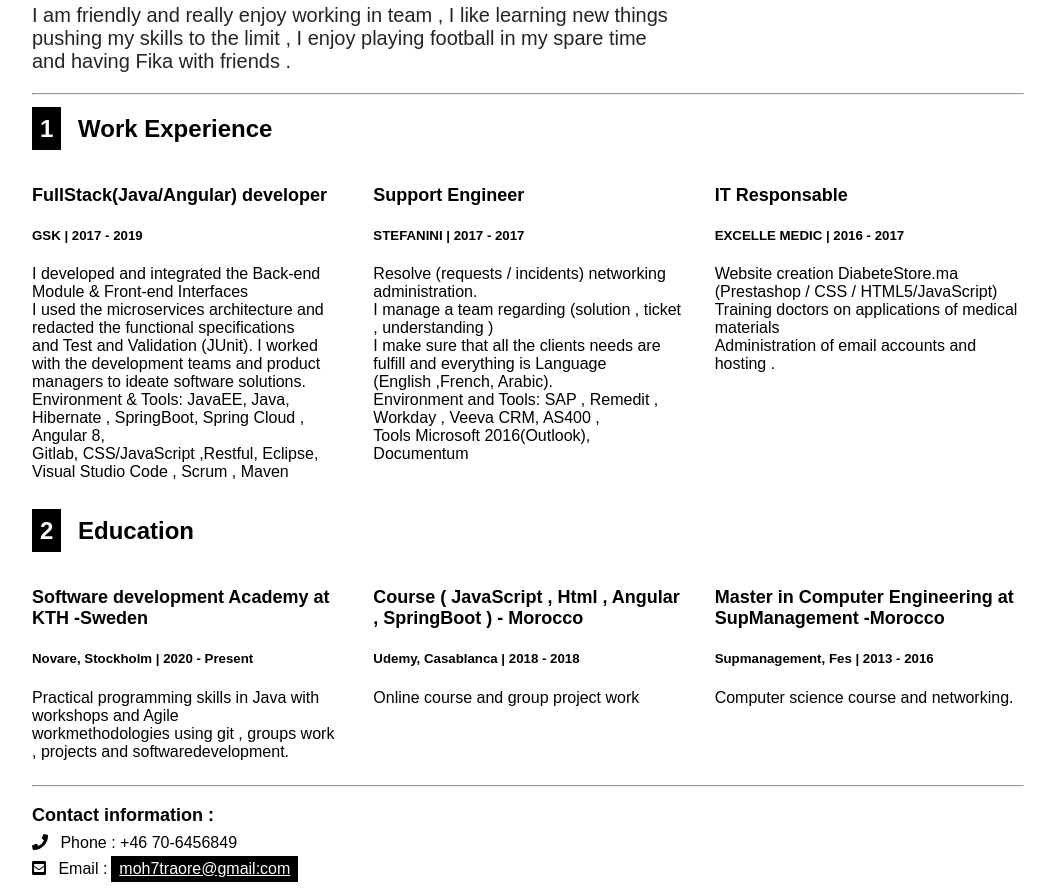
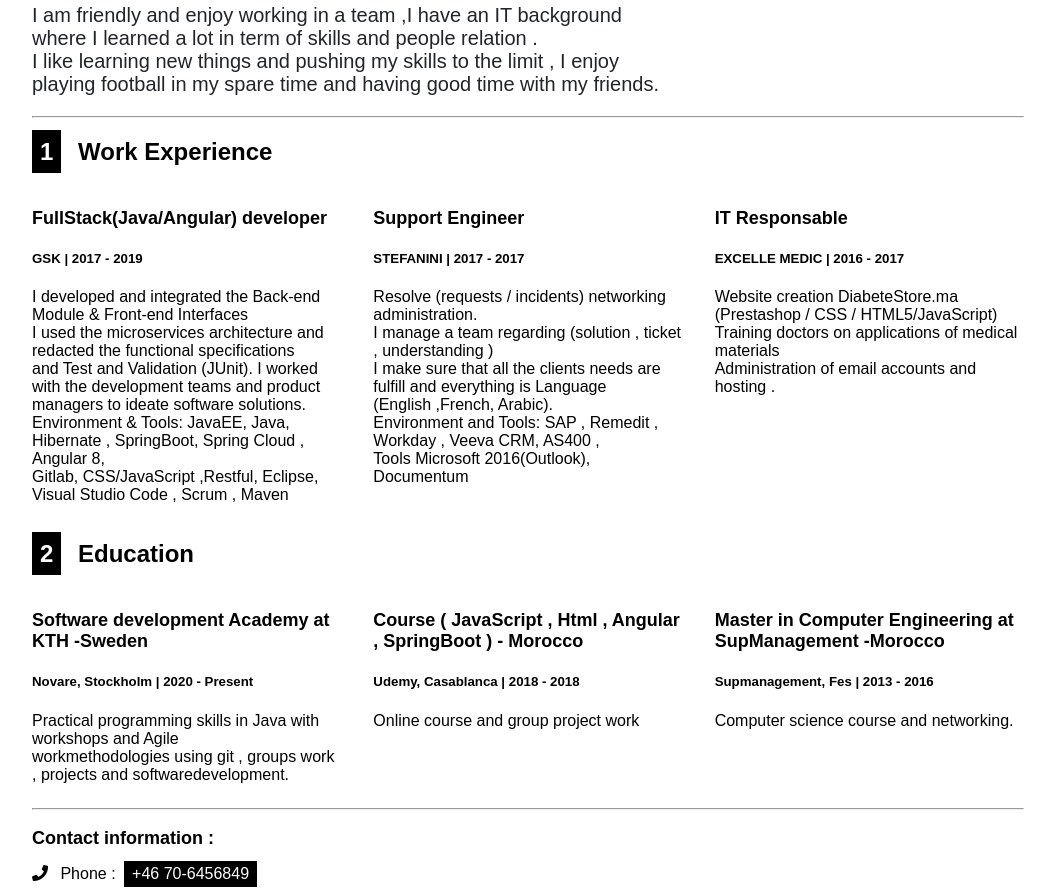
Before and after one commit to Moa-Med/Mohamed_Cv, a plain HTML site: page index.html in a window 1280 px wide. Shown: the part 212-1108 px from the top of the page, without its empty margins (112-1167 px from the left). Drawn offline with Linux system fonts and the light colour scheme.

Commit message:
Change in the self description

```diff
--- a/index.html
+++ b/index.html
@@ -8,7 +8,6 @@
     <title>Document</title>
 </head>
 <body class="container">
-
     <!--------------------------------- HEADER -------------------------------->
      <header >
         <div class="personal-info"> <img src="images/MohamdPic.png" alt="Cv picture" class="picture">
@@ -18,12 +17,12 @@
         </div>
          </div>
       <div><p class="big-text">
-            I am friendly and really enjoy working in team , I like learning new things <br>
-            pushing my skills to the limit , I enjoy playing football in my spare time <br>
-            and having Fika with friends .
+            I am friendly and enjoy working in a team ,I have an IT background where I learned a lot in term
+            of skills and people relation .</br>
+            I like learning new things and pushing my skills to the limit , I enjoy playing football in my spare time
+            and having good time with my friends.
           </p></div>
      </header>
-
     <!--------------------------------- Main -------------------------------->
     <hr>
      <main>
@@ -85,7 +84,7 @@
      <!-------------------------------------- Footer ------------------------------------>
      <footer>
          <h3>Contact information :</h3>
-         <div class="contact-list" > <i class="fas fa-phone"></i> Phone : +46 70-6456849 </div>
+         <div class="contact-list" > <i class="fas fa-phone"></i> Phone : <a>+46 70-6456849</a> </div>
          <div class="contact-list" > <i class="fas fa-envelope-square"></i> Email :<a href="mailto:moh7traore@gmail.com">moh7traore@gmail:com</a> </div>
          <div class="contact-list" > <i class="fab fa-linkedin"></i> LinkedIn : <a href="https://www.linkedin.com/in/mohamed-traore-4a470a149/">Mohamed Traore</a></div>
          <div class="contact-list" > <i class="fab fa-github"></i> Github :<a href="https://github.com/Moa-Med">Moa-Med</a></div>
```
